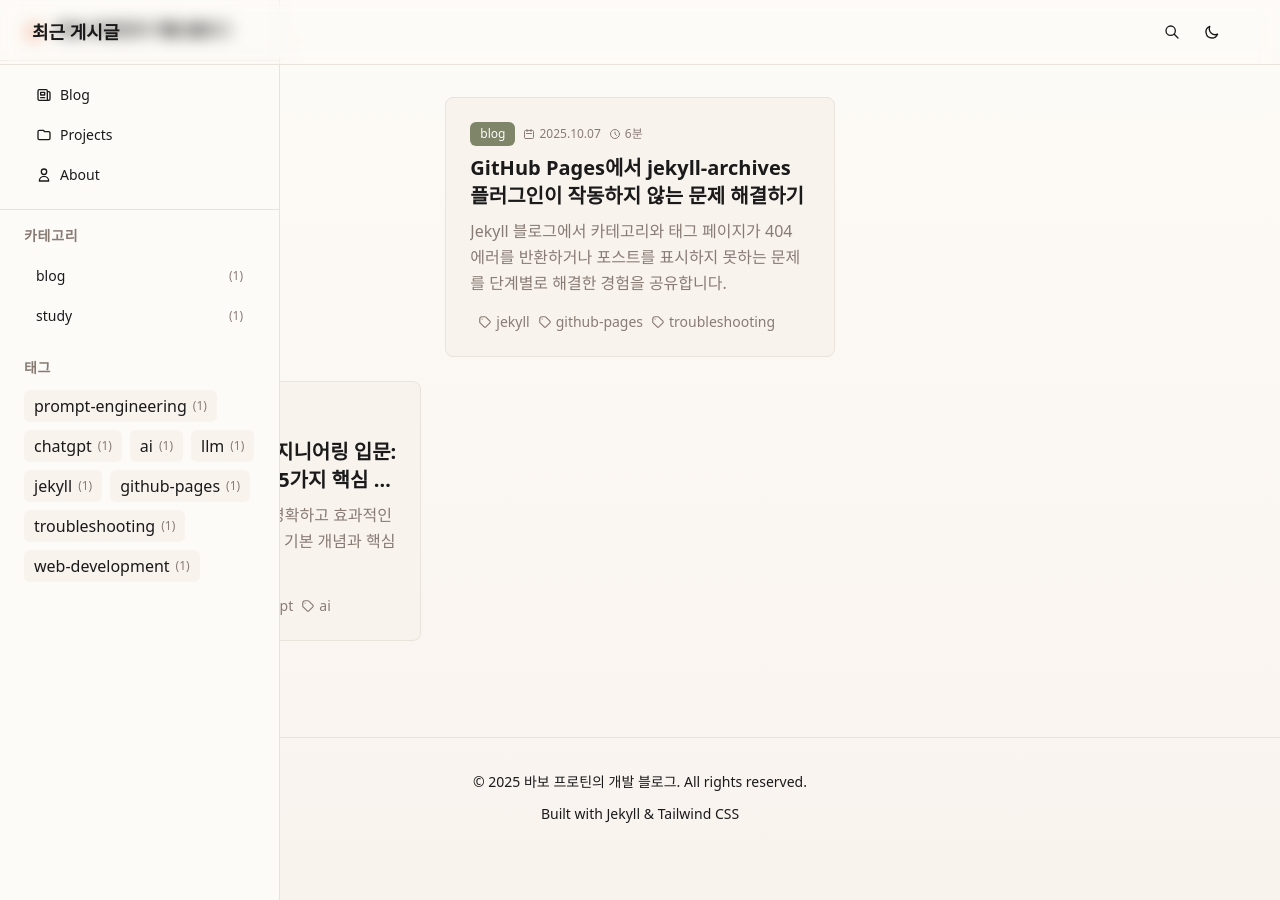
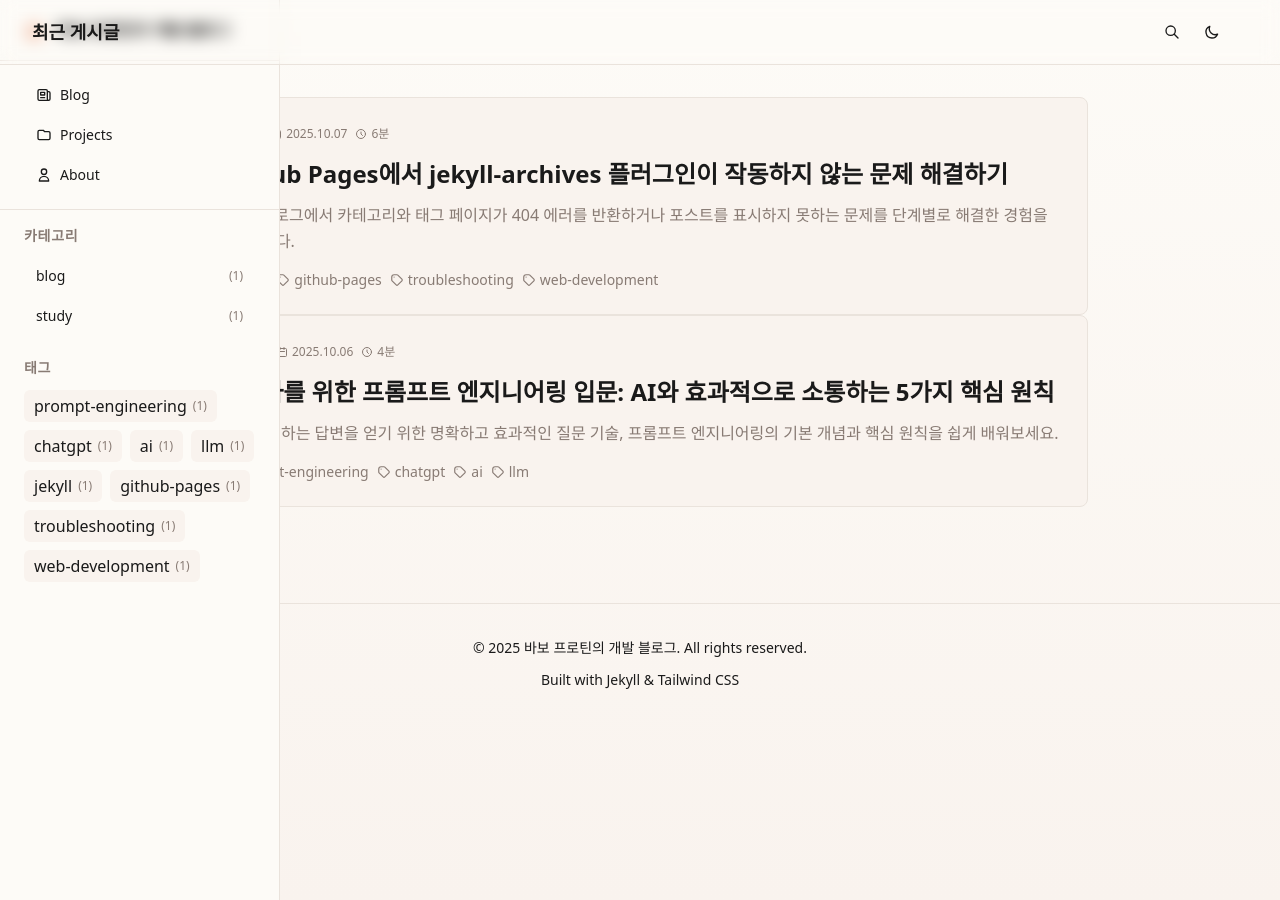
Before and after one commit to 1di0t/1di0t.github.io, a Jekyll site: the page built from index.html, in a window 1280 px wide. Built offline with Jekyll 4.4.1, drawn with Linux system fonts in a browser that asks for light colours; some web fonts are replaced; the list of posts is cut into pages by our own code.

Commit message:
홈페이지 레이아웃 변경 및 미래 날짜 포스트 표시 설정
🤖 Generated with [Claude Code](https://claude.com/claude-code)

Co-Authored-By: Claude <noreply@anthropic.com>

```diff
--- a/_config.yml
+++ b/_config.yml
@@ -12,6 +12,7 @@ author:
 markdown: kramdown
 highlighter: rouge
 permalink: /blog/:year/:month/:day/:title/
+future: true
 
 # Kramdown settings
 kramdown:
--- a/index.html
+++ b/index.html
@@ -3,13 +3,13 @@ layout: default
 title: Home
 ---
 
-<!-- Posts Grid - exactly like technical-blog -->
-<div class="grid gap-6 grid-cols-1 md:grid-cols-2 lg:grid-cols-3 max-w-7xl mx-auto">
-  {% for post in site.posts limit:12 %}
+<!-- Posts List -->
+<div class="max-w-4xl mx-auto space-y-6">
+  {% for post in site.posts %}
   <a href="{{ post.url | relative_url }}" class="block group no-underline">
-    <div class="h-full transition-all hover:shadow-lg hover:border-primary bg-card rounded-lg border border-border p-6">
+    <article class="transition-all hover:shadow-lg hover:border-primary bg-card rounded-lg border border-border p-6">
       <!-- Post Header -->
-      <div class="flex items-center gap-2 text-xs text-muted-foreground mb-2">
+      <div class="flex items-center gap-2 text-xs text-muted-foreground mb-3">
         {% if post.category %}
         <span class="inline-flex items-center px-2.5 py-1 rounded-md bg-secondary text-secondary-foreground font-normal">
           {{ post.category }}
@@ -30,31 +30,31 @@ title: Home
       </div>
 
       <!-- Title -->
-      <h3 class="text-xl font-bold text-foreground group-hover:text-primary transition-colors line-clamp-2 mb-2">
+      <h2 class="text-2xl font-bold text-foreground group-hover:text-primary transition-colors mb-3">
         {{ post.title }}
-      </h3>
+      </h2>
 
       <!-- Excerpt -->
       {% if post.excerpt %}
-      <p class="text-muted-foreground line-clamp-3 leading-relaxed mb-4">
-        {{ post.excerpt | strip_html | truncate: 150 }}
+      <p class="text-muted-foreground leading-relaxed mb-4">
+        {{ post.excerpt | strip_html | truncate: 200 }}
       </p>
       {% endif %}
 
       <!-- Tags -->
       {% if post.tags %}
-      <div class="flex flex-wrap gap-2 mt-auto">
-        {% for tag in post.tags limit:3 %}
-        <a href="{{ site.baseurl }}/tags/{{ tag | slugify }}/" class="inline-flex items-center gap-1 text-sm text-muted-foreground hover:text-primary transition-colors no-underline">
+      <div class="flex flex-wrap gap-2">
+        {% for tag in post.tags %}
+        <span class="inline-flex items-center gap-1 text-sm text-muted-foreground hover:text-primary transition-colors">
           <svg class="h-3.5 w-3.5" fill="none" stroke="currentColor" viewBox="0 0 24 24">
             <path stroke-linecap="round" stroke-linejoin="round" stroke-width="2" d="M7 7h.01M7 3h5c.512 0 1.024.195 1.414.586l7 7a2 2 0 010 2.828l-7 7a2 2 0 01-2.828 0l-7-7A1.994 1.994 0 013 12V7a4 4 0 014-4z"/>
           </svg>
           {{ tag }}
-        </a>
+        </span>
         {% endfor %}
       </div>
       {% endif %}
-    </div>
+    </article>
   </a>
   {% endfor %}
 </div>
```
